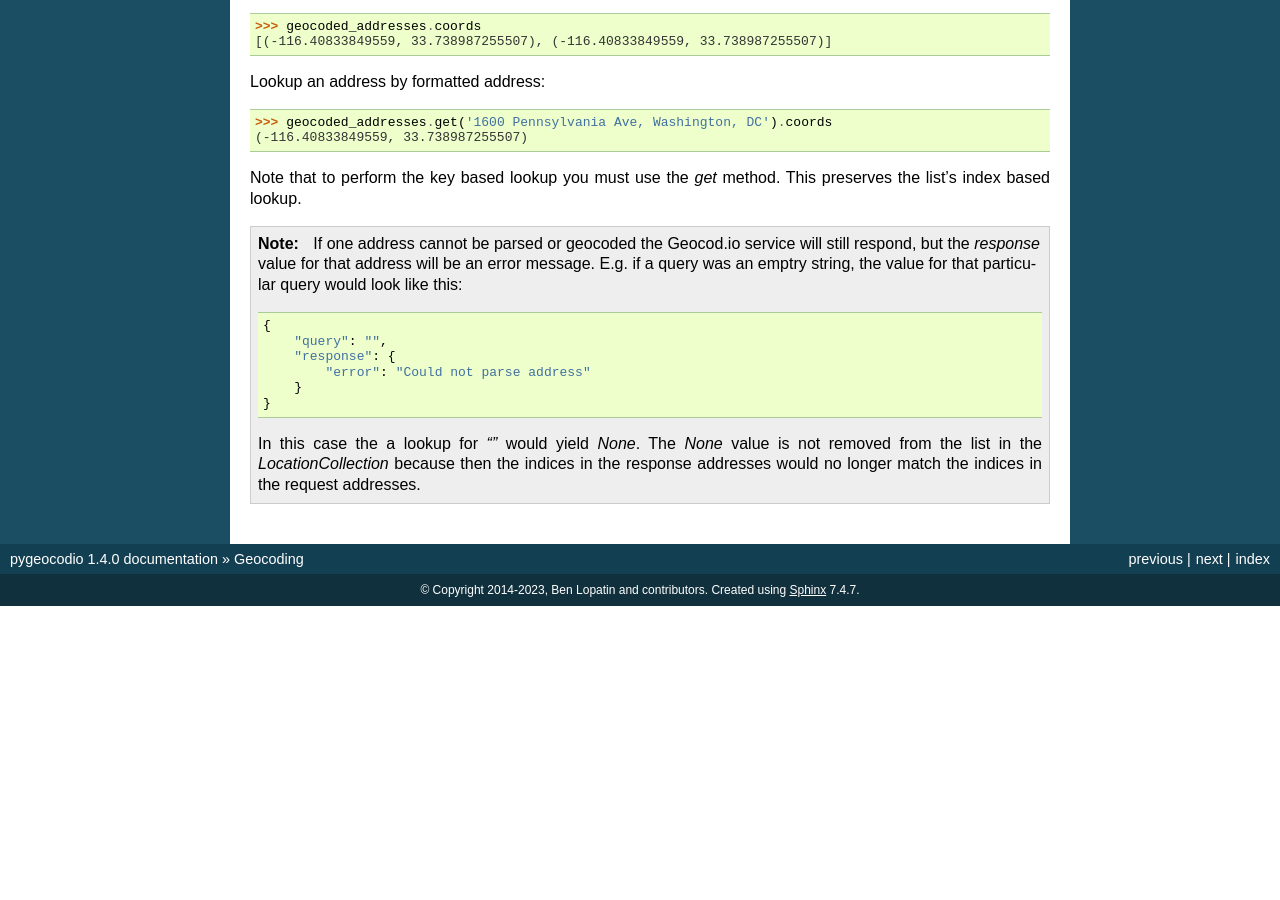
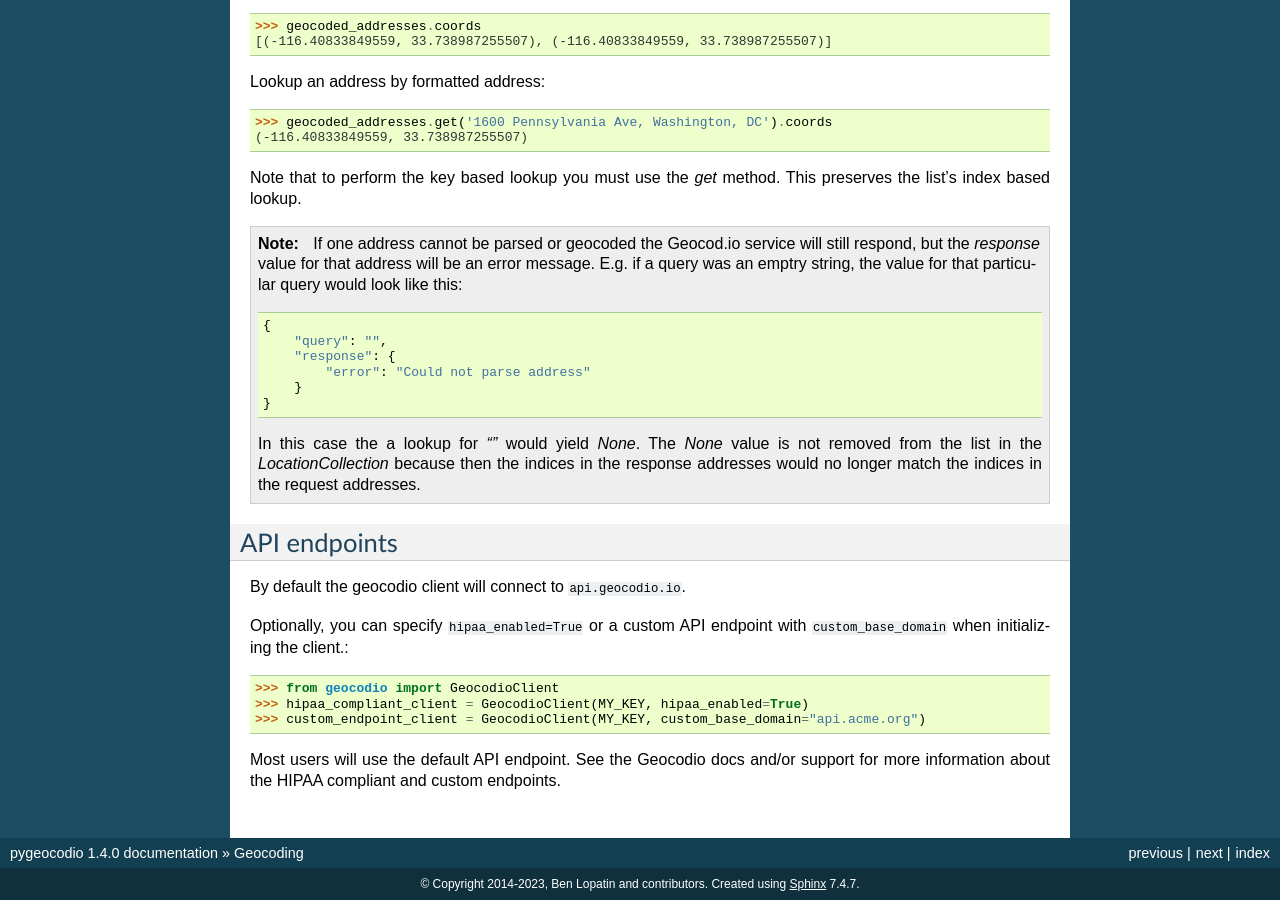
Before and after one commit to bennylope/pygeocodio, a Sphinx documentation site: the page built from docs/geocode.rst, in a window 1280 px wide and 900 px high, scrolled down 1750 px. Built offline with Sphinx 7.4.7, drawn with Linux system fonts in a browser that asks for light colours; pages that are not in the unit, such as notebooks, are missing from menus; before the commit the page ends 2356 px from its top, so only the background shows below that.

Commit message:
Update docs to include custom/HIPAA endpoints

```diff
--- a/docs/geocode.rst
+++ b/docs/geocode.rst
@@ -1,6 +1,7 @@
 =========
 Geocoding
 =========
+
 
 Single address geocoding
 ========================
@@ -134,3 +135,19 @@ preserves the list's index based lookup.
     not removed from the list in the `LocationCollection` because then the
     indices in the response addresses would no longer match the indices in the
     request addresses.
+
+
+API endpoints
+=============
+
+By default the geocodio client will connect to ``api.geocodio.io``.
+
+Optionally, you can specify ``hipaa_enabled=True`` or a custom API endpoint
+with ``custom_base_domain`` when initializing the client.::
+
+    >>> from geocodio import GeocodioClient
+    >>> hipaa_compliant_client = GeocodioClient(MY_KEY, hipaa_enabled=True)
+    >>> custom_endpoint_client = GeocodioClient(MY_KEY, custom_base_domain="api.acme.org")
+
+Most users will use the default API endpoint. See the Geocodio docs and/or
+support for more information about the HIPAA compliant and custom endpoints.
```
